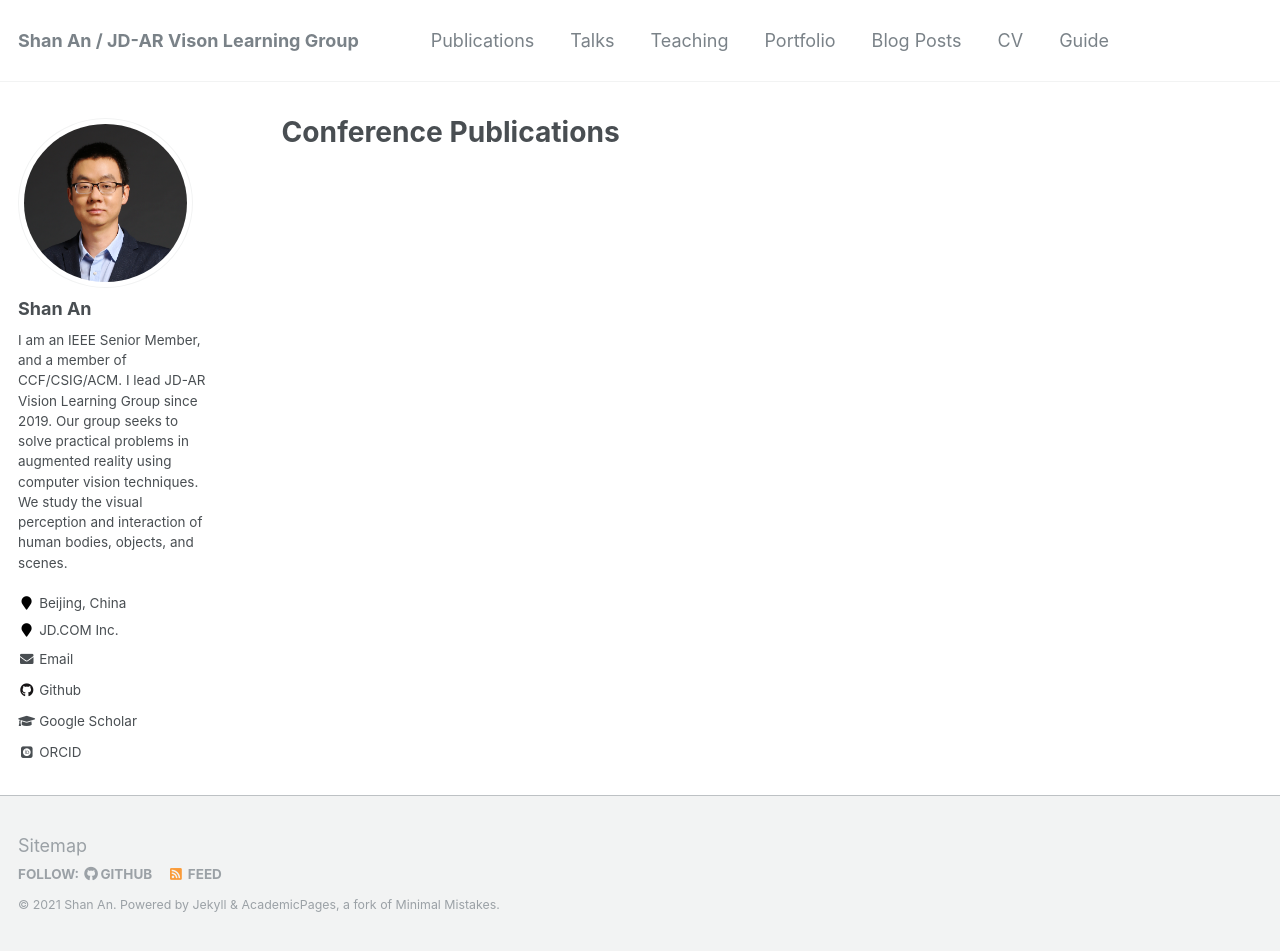
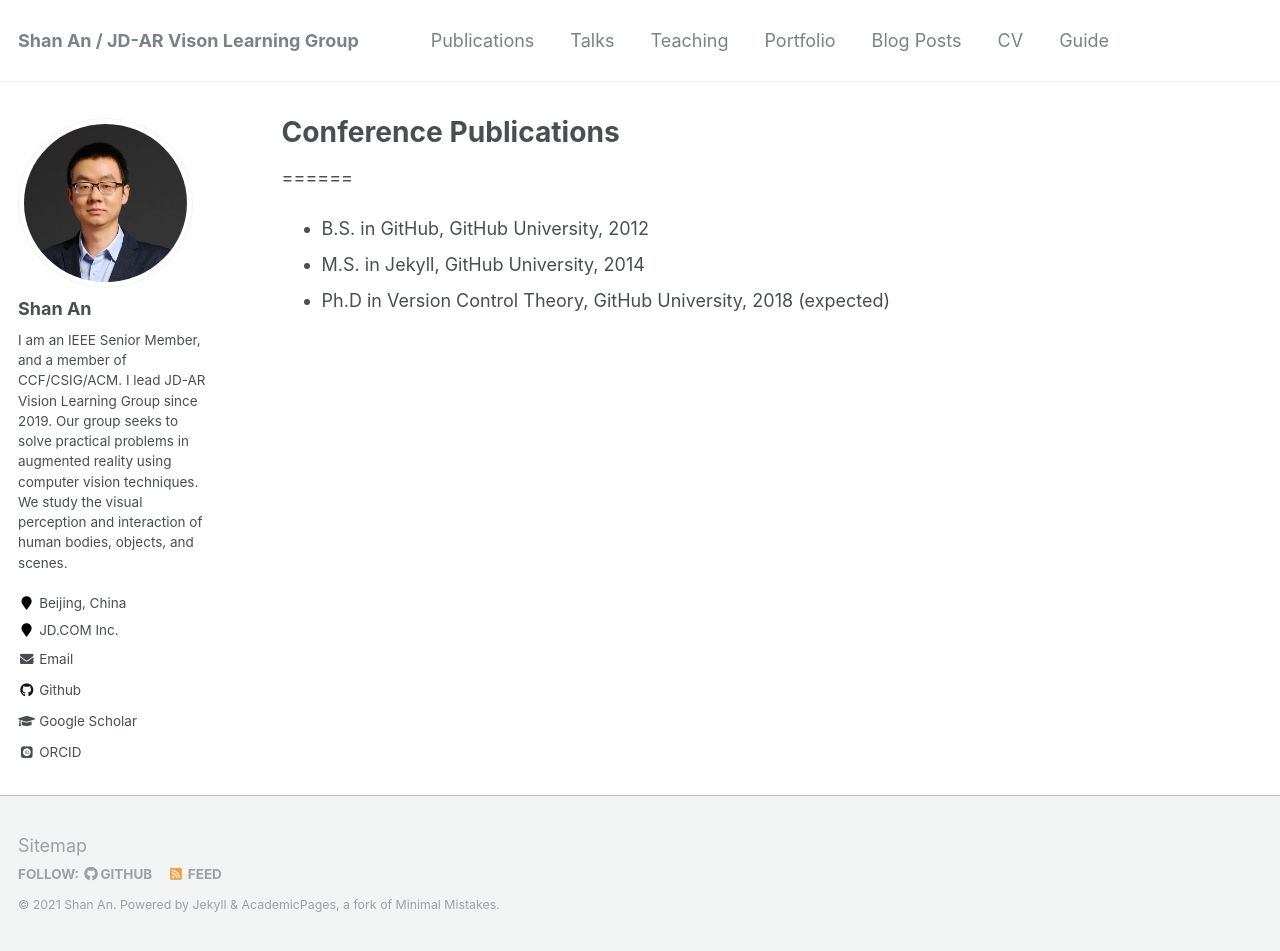
Before and after one commit to anshan-XR-ROB/anshan-XR-ROB.github.io, a Jekyll site: the page built from _publications/2015-10-01-paper-title-number-3.md, in a window 1280 px wide and 951 px high. Built offline with Jekyll 4.4.1, drawn with Linux system fonts in a browser that asks for light colours; some web fonts are replaced.

Commit message:
Update 2015-10-01-paper-title-number-3.md

```diff
--- a/_publications/2015-10-01-paper-title-number-3.md
+++ b/_publications/2015-10-01-paper-title-number-3.md
@@ -6,3 +6,7 @@
 redirect_from:
   - /resume
 ---
+======
+* B.S. in GitHub, GitHub University, 2012
+* M.S. in Jekyll, GitHub University, 2014
+* Ph.D in Version Control Theory, GitHub University, 2018 (expected)
```
